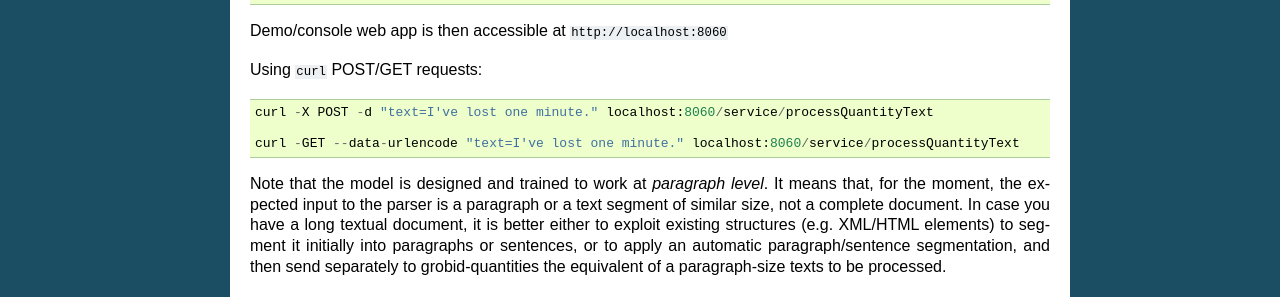
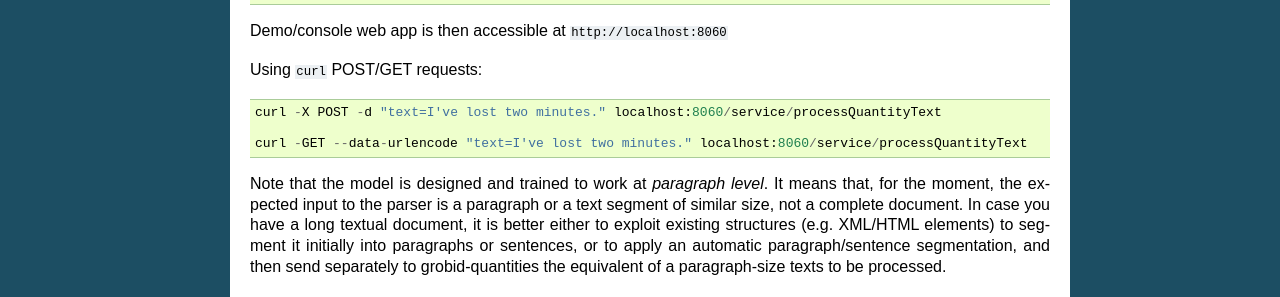
Before and after one commit to lfoppiano/grobid-quantities, a Sphinx documentation site: the page built from doc/gettingStarted.rst, in a window 1280 px wide. Shown: the part 679-976 px from the top of the page. Built offline with Sphinx 7.4.7, drawn with Linux system fonts in a browser that asks for light colours.

Commit message:
Fixing... the other way around #82

```diff
--- a/doc/gettingStarted.rst
+++ b/doc/gettingStarted.rst
@@ -40,9 +40,9 @@ Demo/console web app is then accessible at ``http://localhost:8060``
 
 Using ``curl`` POST/GET requests:
 ::
-  curl -X POST -d "text=I've lost one minute." localhost:8060/service/processQuantityText
+  curl -X POST -d "text=I've lost two minutes." localhost:8060/service/processQuantityText
 
-  curl -GET --data-urlencode "text=I've lost one minute." localhost:8060/service/processQuantityText
+  curl -GET --data-urlencode "text=I've lost two minutes." localhost:8060/service/processQuantityText
 
 Note that the model is designed and trained to work at *paragraph level*.
 It means that, for the moment, the expected input to the parser is a paragraph or a text segment of similar size, not a complete document.
```
